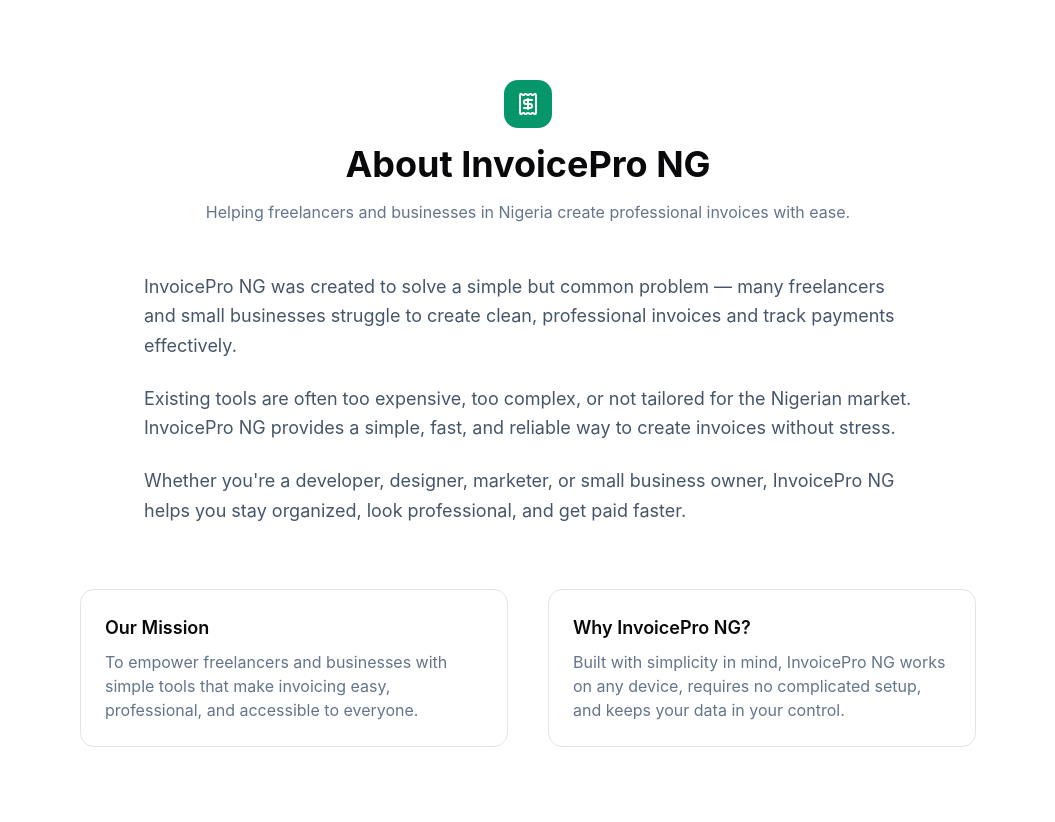
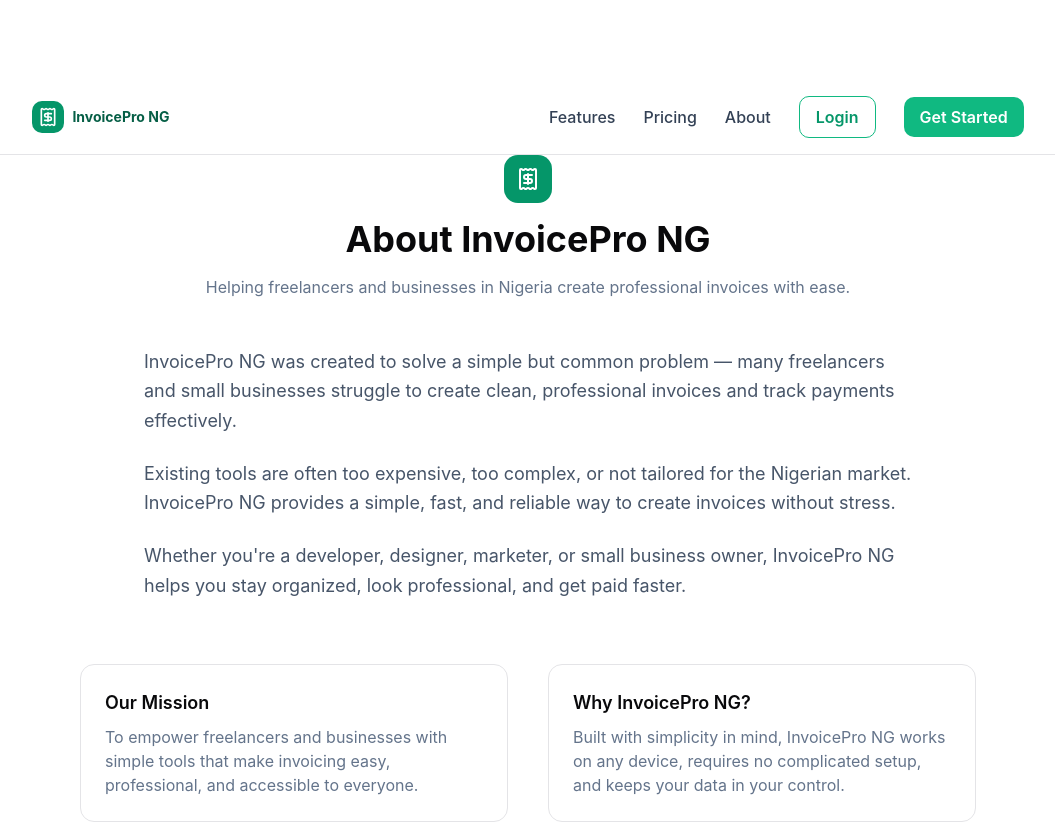
Before and after one commit to jeremiahbwala/invoicepro-ng, a React (Vite) app: page /about in a window 1280 px wide. Shown: the top 822 px of the page, without its empty margins (112-1167 px from the left). Built offline with nearby package versions, Linux system fonts and the light colour scheme.

Commit message:
Update the Home page

```diff
--- a/src/App.tsx
+++ b/src/App.tsx
@@ -90,9 +90,9 @@ function App() {
         <Routes>
 
           {/* Public */}
-          <Route path="/" element={<Home onGetStarted={() => navigate("/auth")} onLogin={() => navigate("/auth")} />} />
+          <Route path="/" element={<Home onGetStarted={() => navigate("/auth")} onLogin={() => navigate("/auth")} onAbout={() => navigate("/about")} onContact={() => navigate("/contact")} onFeedback={() => navigate("/feedback")} />} />
           <Route path="/auth" element={<Auth onAuthSuccess={() => navigate("/dashboard")} onBack={() => navigate("/")} />} />
-          <Route path="/about" element={<About />} />
+          <Route path="/about" element={<About onGetStarted={() => navigate("/auth")} />} />
           <Route path="/contact" element={<Contact />} />
           <Route path="/feedback" element={<Feedback />} />
 
--- a/src/pages/About.tsx
+++ b/src/pages/About.tsx
@@ -1,8 +1,34 @@
-import { Receipt } from "lucide-react";
+import { Receipt } from 'lucide-react';
 
-export default function About() {
+interface AboutProps {
+  businessName?: string;
+  onGetStarted: () => void;
+}
+
+export default function About({ businessName, onGetStarted, }: AboutProps ) {
   return (
     <div className="min-h-screen bg-white px-6 md:px-[6%] py-20">
+
+      {/* NAVBAR */}
+            <nav className="sticky top-0 z-50 bg-white border-b flex justify-between items-center px-6 md:px-[6%] py-4">
+              <div className="flex items-center gap-2">
+                <div className="w-8 h-8 bg-emerald-600 rounded-lg flex items-center justify-center">
+                  <Receipt className="w-5 h-5 text-white" />
+                </div>
+                <div>
+                  <h1 className="font-bold text-emerald-800 text-sm leading-tight">InvoicePro NG</h1>
+                  <p className="text-xs text-gray-500 truncate max-w-[120px]">{businessName}</p>
+                </div>
+              </div>
+              <div className="hidden md:flex items-center gap-7">
+                <a href="#features" className="font-medium text-slate-700 hover:text-emerald-600">Features</a>
+                <a href="#pricing" className="font-medium text-slate-700 hover:text-emerald-600">Pricing</a>
+                <a href="#about" className="font-medium text-slate-700 hover:text-emerald-600">About</a>
+                <button onClick={onGetStarted} className="border border-emerald-500 text-emerald-600 px-4 py-2 rounded-lg font-semibold hover:bg-emerald-50">Login</button>
+                <button onClick={onGetStarted} className="bg-emerald-500 text-white px-4 py-2 rounded-lg font-semibold hover:bg-emerald-600">Get Started</button>
+              </div>
+              <button onClick={onGetStarted} className="md:hidden bg-emerald-500 text-white px-4 py-2 rounded-lg font-semibold text-sm">Get Started</button>
+            </nav>
 
       {/* Header */}
       <div className="max-w-3xl mx-auto text-center">
--- a/src/pages/Home.tsx
+++ b/src/pages/Home.tsx
@@ -8,9 +8,12 @@ interface HomeProps {
   businessName?: string;
   onGetStarted: () => void;
   onLogin: () => void;
+  onAbout: () => void;
+  onContact: () => void;
+  onFeedback: () => void;
 }
 
-export default function Home({ businessName, onGetStarted }: HomeProps) {
+export default function Home({ businessName, onGetStarted, onAbout, onContact, onFeedback }: HomeProps) {
   return (
     <div className="min-h-screen bg-white text-slate-900">
 
@@ -197,11 +200,11 @@ export default function Home({ businessName, onGetStarted }: HomeProps) {
   <div className="grid grid-cols-2 md:grid-cols-4 gap-10">
     <div>
       <h4 className="text-white font-semibold mb-3">InvoicePro NG</h4>
-      <p className="text-sm">Built by <span className="text-white font-medium">K & C Legacy Cooperation</span></p>
+      <p className="text-sm">Built by <span className="text-white font-medium">StratosCore</span></p>
       <div className="flex gap-3 mt-4">
         <a href="https://www.facebook.com/profile.php?id=61578772844034" target="_blank" rel="noopener noreferrer" className="w-8 h-8 bg-blue-600 rounded-md flex items-center justify-center text-white text-sm font-bold">F</a>
         <a href="https://x.com/charl11428" target="_blank" rel="noopener noreferrer" className="w-8 h-8 bg-sky-400 rounded-md flex items-center justify-center text-white text-sm font-bold">T</a>
-        <a href="https://linkedin.com/in/charles-jeremiah-bwala-1ba9a0387" target="_blank" rel="noopener noreferrer" className="w-8 h-8 bg-blue-700 rounded-md flex items-center justify-center text-white text-sm font-bold">In</a>
+        <a href="https://linkedin.com/company/stratos-core" target="_blank" rel="noopener noreferrer" className="w-8 h-8 bg-blue-700 rounded-md flex items-center justify-center text-white text-sm font-bold">In</a>
       </div>
     </div>
     <div>
@@ -211,9 +214,9 @@ export default function Home({ businessName, onGetStarted }: HomeProps) {
     </div>
     <div>
       <h4 className="text-white font-semibold mb-3">Company</h4>
-      <a href="#" className="block text-sm mb-2 hover:text-white">About</a>
-      <a href="#" className="block text-sm mb-2 hover:text-white">Contact</a>
-      <a href="#" className="block text-sm mb-2 hover:text-white">Feedback</a>
+      <button onClick={onAbout} className="block text-sm mb-2 hover:text-white">About</button>
+      <button onClick={onContact} className="block text-sm mb-2 hover:text-white">Contact</button>
+      <button onClick={onFeedback} className="block text-sm mb-2 hover:text-white">Feedback</button>
     </div>
     <div>
       <h4 className="text-white font-semibold mb-3">Legal</h4>
@@ -223,7 +226,7 @@ export default function Home({ businessName, onGetStarted }: HomeProps) {
   </div>
   <div className="border-t border-slate-700 mt-10 pt-6 flex flex-col md:flex-row justify-between gap-3 text-sm">
     <p>© 2026 InvoicePro NG</p>
-    <p>Powered by K & C Legacy Cooperation</p>
+    <p>Powered by StratosCore</p>
   </div>
 </footer>
 
--- a/src/sections/InvoiceList.tsx
+++ b/src/sections/InvoiceList.tsx
@@ -74,7 +74,7 @@ export function InvoiceList({ invoices, businessInfo, onMarkAsPaid, onDelete, on
     try {
       await generateInvoicePDF(invoice, businessInfo);
       toast.success('Invoice downloaded successfully!');
-    } catch (error) {
+    } catch {
       toast.error('Failed to download invoice');
     }
   };
```
